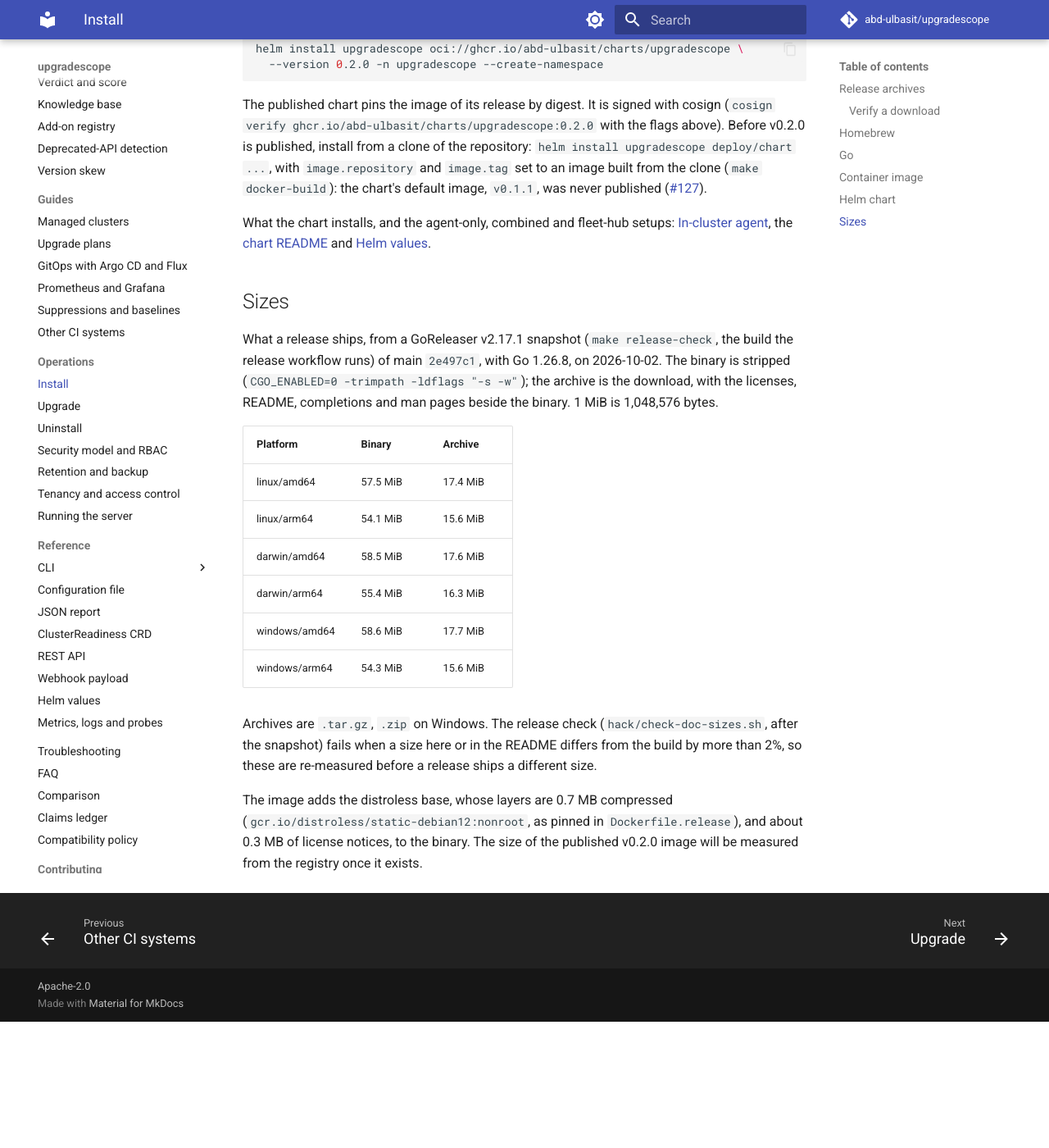
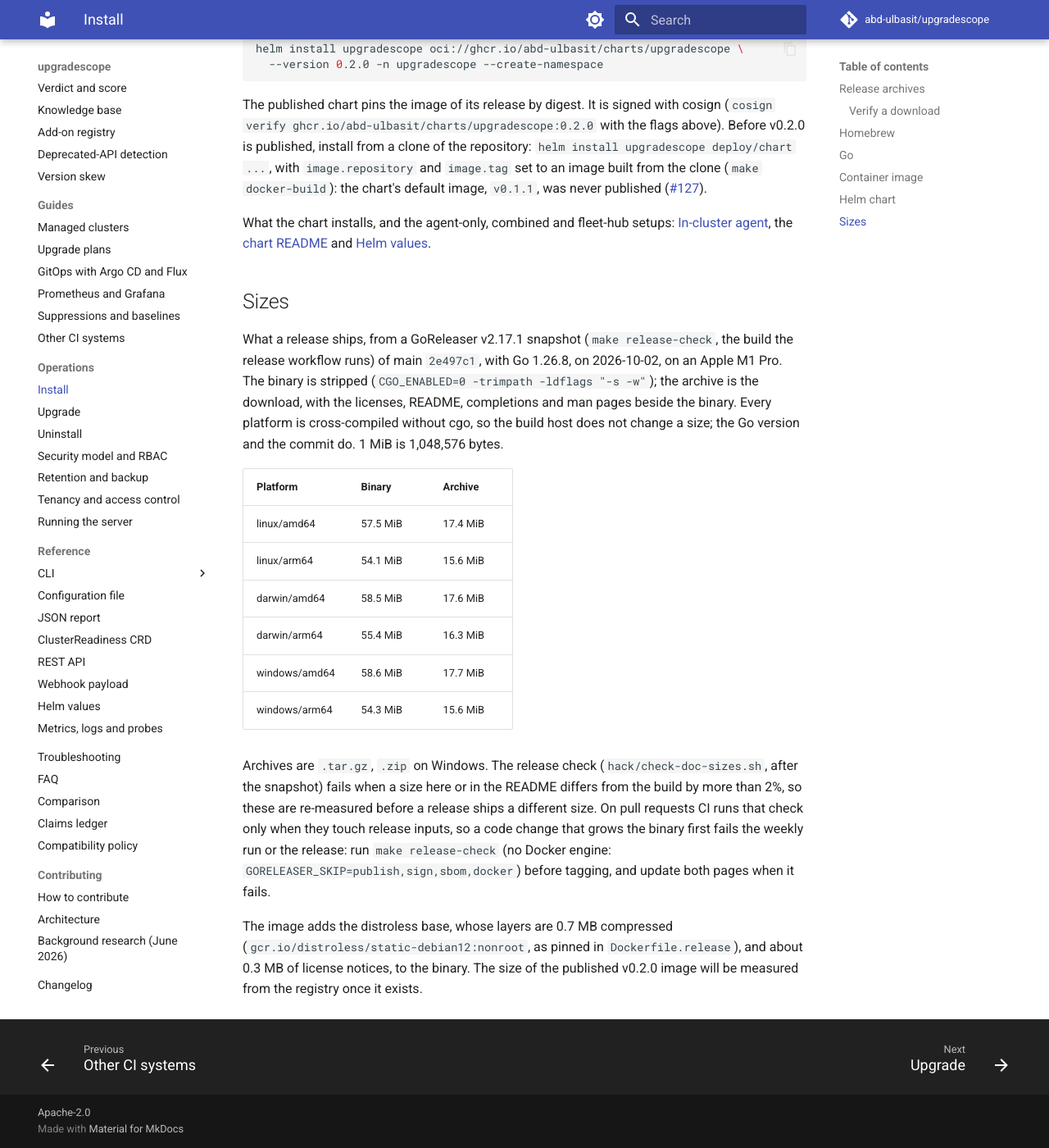
Before and after one commit to abd-ulbasit/upgradescope, an MkDocs documentation site: the page built from docs/operations/install.md, in a window 1280 px wide and 1400 px high, scrolled down 2444 px. Shown: the whole window at 82% size. Built offline with MkDocs 1.6.1 and Material for MkDocs 9.7.7, drawn with Linux system fonts in a browser that asks for light colours; comment, search, counter and statistics services are not loaded; before the commit the page ends 3690 px from its top, so only the background shows below that.

Commit message:
docs(sizes): name the build host, why it does not matter, and when to re-measure
#130 asks for measured numbers to state version, host and units. The
Sizes rows now name the host (Apple M1 Pro) and say that the platforms
are cross-compiled without cgo, so the host does not change a size; the
Go version and the commit do. A make release-check run on this machine
at 32b922c measures every documented size within 0.3%.

The Install page also says when to re-measure. On pull requests CI runs
the size check only when they touch release inputs, so a code change that
grows the binary first fails the weekly run or the release. Run
make release-check before tagging.

Refs #130

Co-Authored-By: Claude Fable 5 <noreply@anthropic.com>

```diff
--- a/docs/operations/install.md
+++ b/docs/operations/install.md
@@ -119,10 +119,11 @@ and [Helm values](../reference/helm-values.md).
 
 What a release ships, from a GoReleaser v2.17.1 snapshot (`make
 release-check`, the build the release workflow runs) of main `2e497c1`,
-with Go 1.26.8, on 2026-10-02. The binary is stripped (`CGO_ENABLED=0
--trimpath -ldflags "-s -w"`); the archive is the download, with the
-licenses, README, completions and man pages beside the binary. 1 MiB is
-1,048,576 bytes.
+with Go 1.26.8, on 2026-10-02, on an Apple M1 Pro. The binary is stripped
+(`CGO_ENABLED=0 -trimpath -ldflags "-s -w"`); the archive is the download,
+with the licenses, README, completions and man pages beside the binary.
+Every platform is cross-compiled without cgo, so the build host does not
+change a size; the Go version and the commit do. 1 MiB is 1,048,576 bytes.
 
 | Platform | Binary | Archive |
 |---|---|---|
@@ -136,7 +137,11 @@ licenses, README, completions and man pages beside the binary. 1 MiB is
 Archives are `.tar.gz`, `.zip` on Windows. The release check
 (`hack/check-doc-sizes.sh`, after the snapshot) fails when a size here or
 in the README differs from the build by more than 2%, so these are re-measured
-before a release ships a different size.
+before a release ships a different size. On pull requests CI runs that
+check only when they touch release inputs, so a code change that grows the
+binary first fails the weekly run or the release: run `make release-check`
+(no Docker engine: `GORELEASER_SKIP=publish,sign,sbom,docker`) before
+tagging, and update both pages when it fails.
 
 The image adds the distroless base, whose layers are 0.7 MB compressed
 (`gcr.io/distroless/static-debian12:nonroot`, as pinned in
```
Also changed, not shown: README.md (+1 -1 lines).
